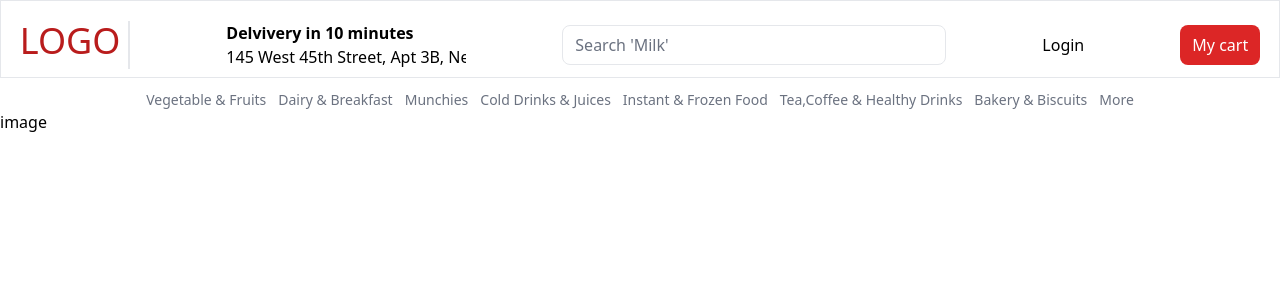
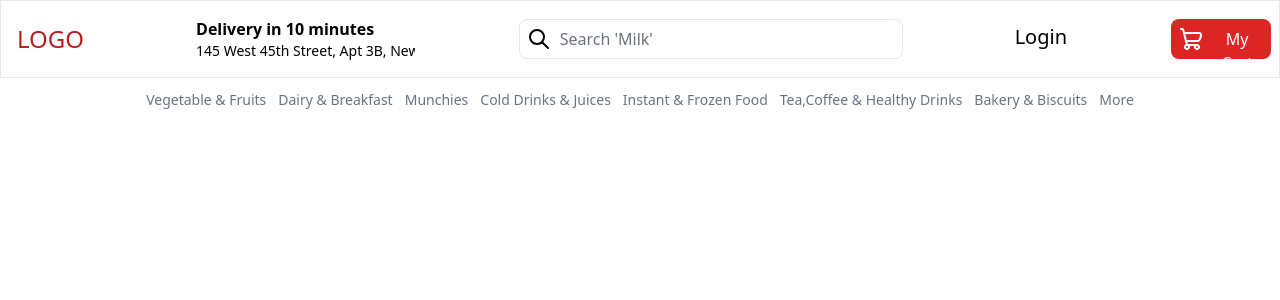
Before and after one commit to mightbegood12/Fresh_Mart, a React (Create React App) app: page / in a window 1280 px wide. Shown: the top 300 px of the page. Built offline with nearby package versions, Linux system fonts and the light colour scheme.

Commit message:
[FIX] UI

```diff
--- /dev/null
+++ b/src/components/ImageSlicer.jsx
@@ -0,0 +1,5 @@
+const ImageSlicer = () => {
+  return <section></section>;
+};
+
+export default ImageSlicer;
--- a/src/components/ImageSlider.jsx
+++ /dev/null
@@ -1,9 +0,0 @@
-const ImageSlicer = () => {
-    return (
-        <div>
-            image
-        </div>
-     );
-}
-
-export default ImageSlicer;
--- a/src/components/Navbar.jsx
+++ b/src/components/Navbar.jsx
@@ -1,36 +1,101 @@
-    import { useState } from 'react';
-import {Link} from 'react-router-dom'
+import { useState } from "react";
+import { Link } from "react-router-dom";
 
 const Navbar = () => {
-        const [dropdown,setDropDown] = useState(false)
-        let groceries = ["Bread", "Eggs", "Milk", "Chicken breast", "Rice", "Apples", "Carrots", "Butter", "Pasta", "Olive oil"];
+  const [dropdown, setDropDown] = useState(false);
+  let groceries = [
+    "Bread",
+    "Eggs",
+    "Milk",
+    "Chicken breast",
+    "Rice",
+    "Apples",
+    "Carrots",
+    "Butter",
+    "Pasta",
+    "Olive oil",
+  ];
   const handleDropDown = () => {
-            setDropDown(!dropdown)
-        }
+    setDropDown(!dropdown);
+  };
   return (
     <>
-            <main className='border p-2'>
-                <nav  className="flex  flex-row mt-3 items-center
-                 border-gray-700 justify-center gap-24">
+      <main className="border p-2">
+        <nav className="flex flex-row items-center justify-center gap-24">
+          <h1 className="text-red-700 text-2xl h-12 m-0 p-2 text-center">
+            LOGO
+          </h1>
 
-                    <h1 className="text-red-700 text-4xl relative
-                    border-r-2 border-700 h-12 pr-2 m-0 ">LOGO</h1>
-
-
-                    <p className='flex flex-col w-60 truncate  overflow-hidden'>
-  <span className="font-bold inline-block ">Delvivery in 10 minutes</span>
-  145 West 45th Street, Apt 3B, New York, NY 10036 145 West 45th Street, Apt 3B, New York, NY 10036
-</p>
-
-                <input type="text"
-                className="border h-10 w-96 outline-none p-3 rounded-lg placeholder-gray-500
-                " placeholder="Search 'Milk' "
+          <div className="flex flex-col w-60 truncate p-2 overflow-hidden">
+            <span className="font-bold inline-block ">
+              Delivery in 10 minutes
+            </span>
+            <div className="text-sm inline-block">
+              145 West 45th Street, Apt 3B, New York, NY 10036
+            </div>
+          </div>
+          <div className="flex flex-col p-2">
+            <input
+              type="text"
+              className="border h-10 w-96 outline-none p-3 pl-10 rounded-lg placeholder-gray-500
+                "
+              placeholder="Search 'Milk' "
             />
-                 <Link>Login</Link>
-                 <button className=" h-10 w-20 bg-red-600 text-white rounded-lg">My cart</button>
+            <svg
+              className="absolute p-2 w-10"
+              viewBox="0 0 24 24"
+              fill="none"
+              xmlns="http://www.w3.org/2000/svg"
+            >
+              <g id="SVGRepo_bgCarrier" strokeWidth="0"></g>
+              <g
+                id="SVGRepo_tracerCarrier"
+                strokeLinecap="round"
+                strokeLinejoin="round"
+              ></g>
+              <g id="SVGRepo_iconCarrier">
+                {" "}
+                <path
+                  d="M14.9536 14.9458L21 21M17 10C17 13.866 13.866 17 10 17C6.13401 17 3 13.866 3 10C3 6.13401 6.13401 3 10 3C13.866 3 17 6.13401 17 10Z"
+                  stroke="#000000"
+                  strokeWidth="2"
+                  strokeLinecap="round"
+                  strokeLinejoin="round"
+                ></path>{" "}
+              </g>
+            </svg>
+          </div>
+          <Link className="text-xl h-12 m-0 p-2 text-center">Login</Link>
+          <div className="flex flex-row">
+            <button className="h-10 p-2 pl-10 bg-red-600 text-white rounded-lg text-center cursor-pointer">
+              My Cart
+            </button>
+            <svg
+              className="absolute p-2 w-10"
+              viewBox="0 0 24 24"
+              fill="none"
+              xmlns="http://www.w3.org/2000/svg"
+            >
+              <g id="SVGRepo_bgCarrier" strokeWidth="0"></g>
+              <g
+                id="SVGRepo_tracerCarrier"
+                strokeLinecap="round"
+                strokeLinejoin="round"
+              ></g>
+              <g id="SVGRepo_iconCarrier">
+                {" "}
+                <path
+                  fillRule="evenodd"
+                  clipRule="evenodd"
+                  d="M2 1C1.44772 1 1 1.44772 1 2C1 2.55228 1.44772 3 2 3H3.21922L6.78345 17.2569C5.73276 17.7236 5 18.7762 5 20C5 21.6569 6.34315 23 8 23C9.65685 23 11 21.6569 11 20C11 19.6494 10.9398 19.3128 10.8293 19H15.1707C15.0602 19.3128 15 19.6494 15 20C15 21.6569 16.3431 23 18 23C19.6569 23 21 21.6569 21 20C21 18.3431 19.6569 17 18 17H8.78078L8.28078 15H18C20.0642 15 21.3019 13.6959 21.9887 12.2559C22.6599 10.8487 22.8935 9.16692 22.975 7.94368C23.0884 6.24014 21.6803 5 20.1211 5H5.78078L5.15951 2.51493C4.93692 1.62459 4.13696 1 3.21922 1H2ZM18 13H7.78078L6.28078 7H20.1211C20.6742 7 21.0063 7.40675 20.9794 7.81078C20.9034 8.9522 20.6906 10.3318 20.1836 11.3949C19.6922 12.4251 19.0201 13 18 13ZM18 20.9938C17.4511 20.9938 17.0062 20.5489 17.0062 20C17.0062 19.4511 17.4511 19.0062 18 19.0062C18.5489 19.0062 18.9938 19.4511 18.9938 20C18.9938 20.5489 18.5489 20.9938 18 20.9938ZM7.00617 20C7.00617 20.5489 7.45112 20.9938 8 20.9938C8.54888 20.9938 8.99383 20.5489 8.99383 20C8.99383 19.4511 8.54888 19.0062 8 19.0062C7.45112 19.0062 7.00617 19.4511 7.00617 20Z"
+                  fill="#ffffff"
+                ></path>{" "}
+              </g>
+            </svg>
+          </div>
         </nav>
       </main>
-                <div className='flex gap-3 justify-center items-center text-sm text-gray-500 mt-3'>
+      <div className="flex gap-3 justify-center items-center text-sm text-gray-500 my-3">
         <Link>Vegetable & Fruits</Link>
         <Link>Dairy & Breakfast</Link>
         <Link>Munchies</Link>
@@ -38,12 +103,15 @@ import {Link} from 'react-router-dom'
         <Link>Instant & Frozen Food</Link>
         <Link>Tea,Coffee & Healthy Drinks</Link>
         <Link>Bakery & Biscuits</Link>
-                    <span className='relative inline-block'>
+        <span className="relative inline-block">
           <Link onClick={handleDropDown}>More</Link>
           {dropdown && (
-        <ul className='absolute bg-white shadow-md py-2 w-48'>
+            <ul className="absolute bg-white shadow-md py-2 w-48">
               {groceries.map((gro) => (
-            <li key={gro} className='px-4 py-2 cursor-pointer hover:bg-gray-100'>
+                <li
+                  key={gro}
+                  className="px-4 py-2 cursor-pointer hover:bg-gray-100"
+                >
                   {gro}
                 </li>
               ))}
@@ -51,9 +119,8 @@ import {Link} from 'react-router-dom'
           )}
         </span>
       </div>
-
     </>
   );
-    }
+};
 
 export default Navbar;
```
Also changed, not shown: src/pages/Home.jsx (+6 -6 lines), src/assets/carousel veges plain bg.jpg (added), src/assets/search.png (added). Lines whose indentation alone changed are shown as unchanged.
